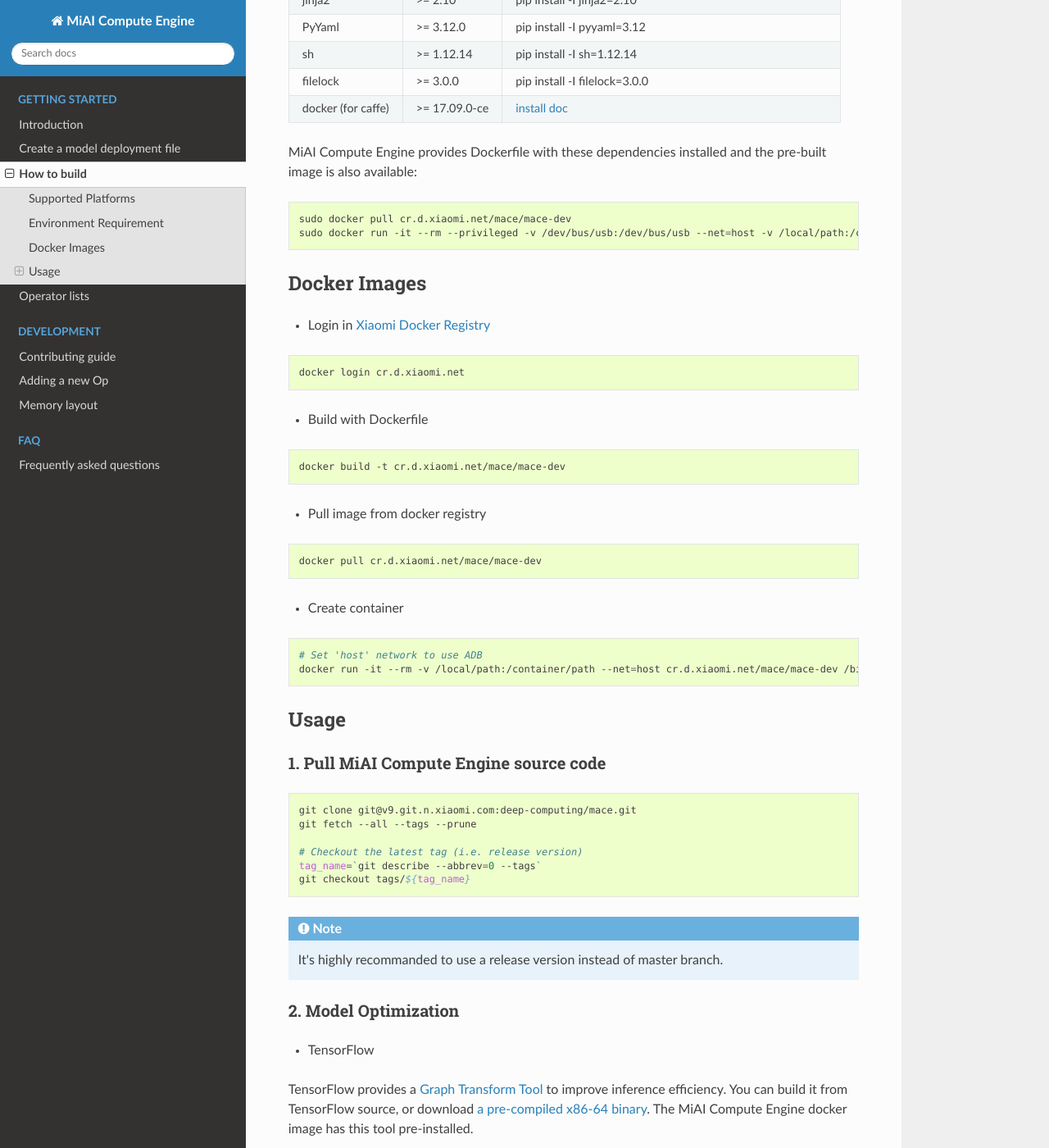
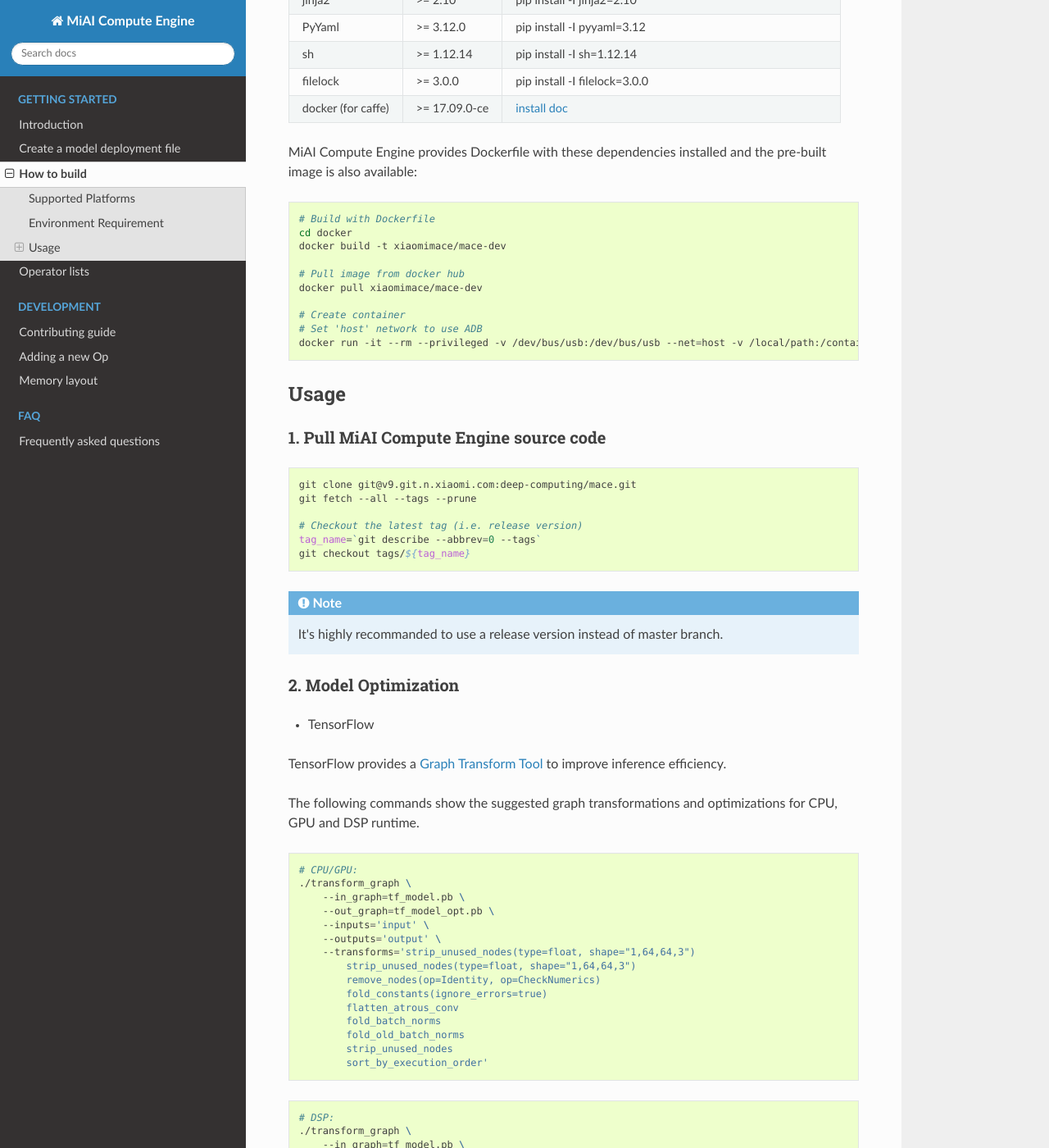
Before and after one commit to XiaoMi/mace, a Sphinx documentation site: the page built from docs/getting_started/how_to_build.rst, in a window 1280 px wide and 1400 px high, scrolled down 691 px. Shown: the whole window at 82% size. Built offline with Sphinx 7.4.7 and the Read the Docs theme 2.0.0, drawn with Linux system fonts in a browser that asks for light colours.

Commit message:
update docker docs

```diff
--- a/docs/getting_started/how_to_build.rst
+++ b/docs/getting_started/how_to_build.rst
@@ -68,38 +68,16 @@
 
 .. code:: sh
 
-    sudo docker pull cr.d.xiaomi.net/mace/mace-dev
-    sudo docker run -it --rm --privileged -v /dev/bus/usb:/dev/bus/usb --net=host -v /local/path:/container/path cr.d.xiaomi.net/mace/mace-dev /bin/bash
+    # Build with Dockerfile
+    cd docker
+    docker build -t xiaomimace/mace-dev
 
+    # Pull image from docker hub
+    docker pull xiaomimace/mace-dev
 
-Docker Images
-----------------
-
-* Login in `Xiaomi Docker Registry <http://docs.api.xiaomi.net/docker-registry/>`__
-
-.. code:: sh
-
-    docker login cr.d.xiaomi.net
-
-* Build with Dockerfile
-
-.. code:: sh
-
-    docker build -t cr.d.xiaomi.net/mace/mace-dev
-
-
-* Pull image from docker registry
-
-.. code:: sh
-
-    docker pull cr.d.xiaomi.net/mace/mace-dev
-
-* Create container
-
-.. code:: sh
-
+    # Create container
     # Set 'host' network to use ADB
-    docker run -it --rm -v /local/path:/container/path --net=host cr.d.xiaomi.net/mace/mace-dev /bin/bash
+    docker run -it --rm --privileged -v /dev/bus/usb:/dev/bus/usb --net=host -v /local/path:/container/path xiaomimace/mace-dev /bin/bash
 
 
 Usage
@@ -130,9 +108,7 @@
 
 TensorFlow provides a
 `Graph Transform Tool <https://github.com/tensorflow/tensorflow/blob/master/tensorflow/tools/graph_transforms/README.md>`__
-to improve inference efficiency. You can build it from TensorFlow source,
-or download `a pre-compiled x86-64 binary <http://cnbj1-inner-fds.api.xiaomi.net/mace/tool/transform_graph>`__.
-The MiAI Compute Engine docker image has this tool pre-installed.
+to improve inference efficiency.
 
 The following commands show the suggested graph transformations and
 optimizations for CPU, GPU and DSP runtime.
```
Also changed, not shown: docs/getting_started/how_to_build_zh.rst (+11 -35 lines), docker/README.md (deleted), 1 other file.
